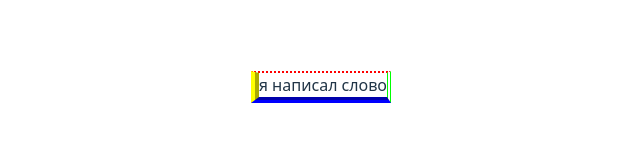
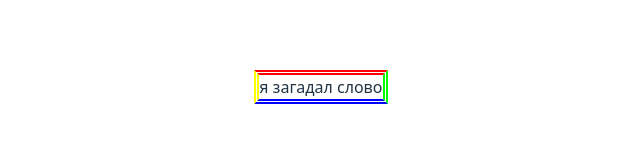
Before and after one commit to ockap911/ockap_front, a React (Vite) app: page / in a window 1280 px wide. Shown: the part 313-456 px from the top of the page, without its empty margins (319-959 px from the left). Built offline with nearby package versions, Linux system fonts and the light colour scheme.

Commit message:
начинаю делать кнопошку

```diff
--- a/src/App.jsx
+++ b/src/App.jsx
@@ -5,16 +5,13 @@ function App() {
   return (
     <div
       style={{
-        borderTop: '2px dotted #ff0000',
-        borderRight: '4px double #00ff00',
-        borderBottom: '6px groove #0000ff',
-        borderLeft: '8px ridge #ffff00'
+      borderTop: '5px double #ff0000',
+      borderRight: '5px double #00ff00',
+      borderBottom: '5px double #0000ff',
+      borderLeft: '5px double #ffff00'
       }}
     >
-
       <TupaText></TupaText>
-
-
     </div>
   )
 }
--- /dev/null
+++ b/src/Button.jsx
@@ -0,0 +1,5 @@
+function Knopka(){
+    return <div
+
+    ></div>
+}
--- a/src/Testovie.jsx
+++ b/src/Testovie.jsx
@@ -1,5 +1,5 @@
 function TupaText() {
-  return <div> я написал слово</div>;
+  return <div> я загадал слово</div>;
 }
 
 export default TupaText;
```
